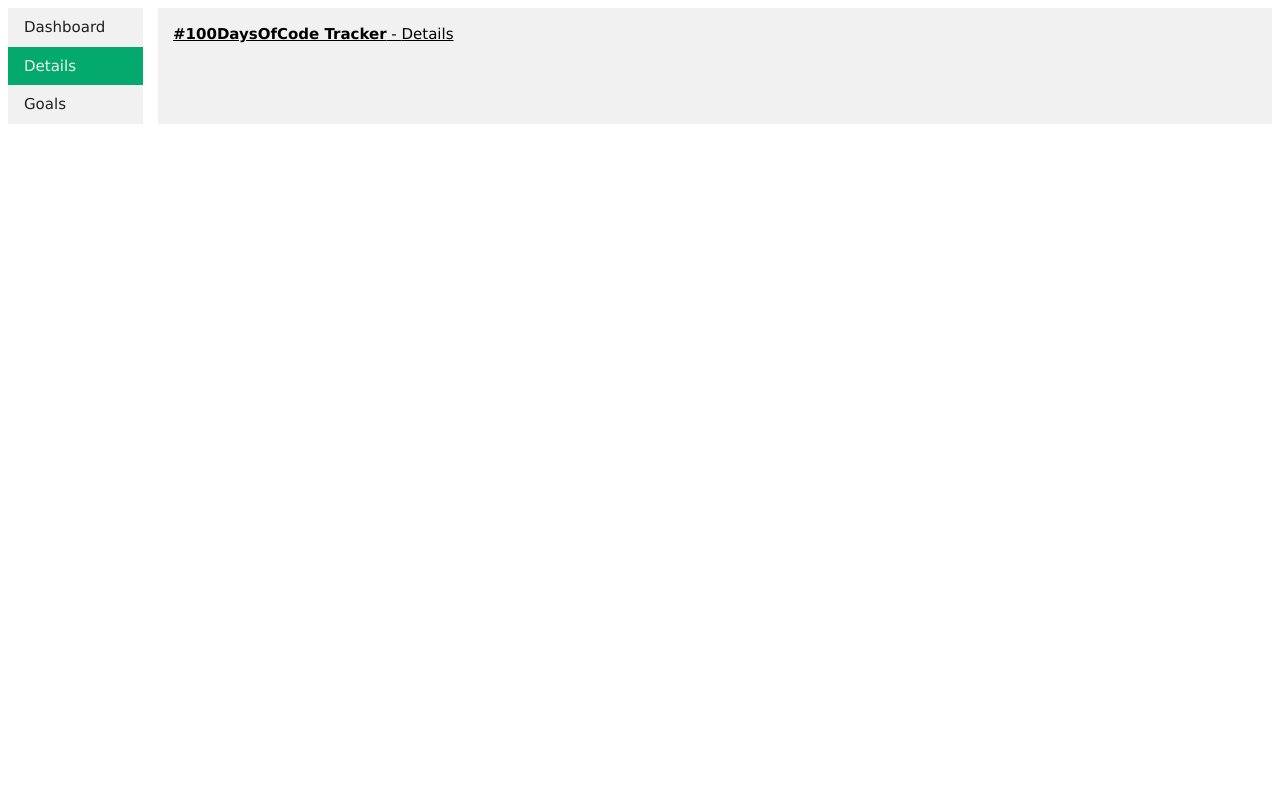
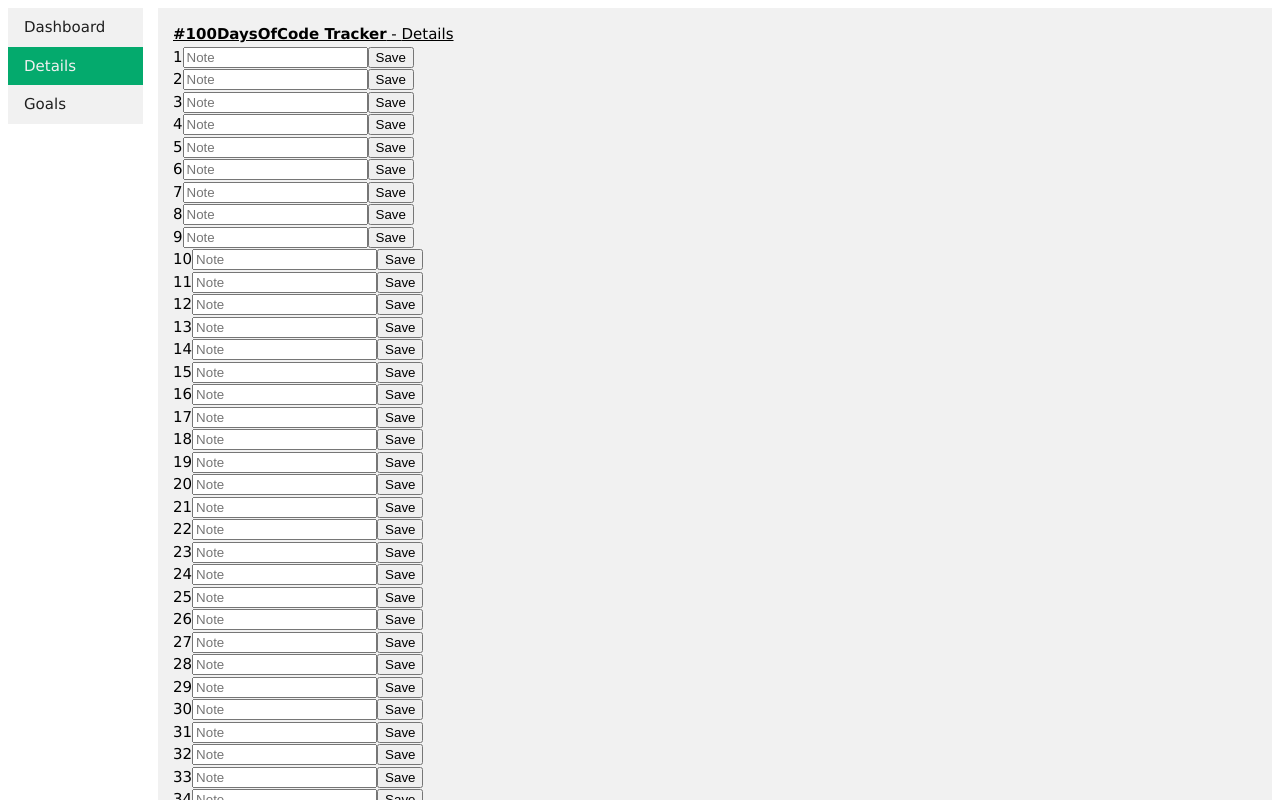
Before and after one commit to bob-fornal/100-Days-Of-Code--Tracker, an Angular app: page /details in a window 1280 px wide. Shown: the top 800 px of the page. Built offline with nearby package versions, Linux system fonts and the light colour scheme.

Commit message:
Improvements to visuals and data handling

```diff
--- /dev/null
+++ b/src/app/core/constants/empty-structure.json
@@ -0,0 +1,104 @@
+{
+  "days": [
+    { "number": 1, "note": "", "done": false },
+    { "number": 2, "note": "", "done": false },
+    { "number": 3, "note": "", "done": false },
+    { "number": 4, "note": "", "done": false },
+    { "number": 5, "note": "", "done": false },
+    { "number": 6, "note": "", "done": false },
+    { "number": 7, "note": "", "done": false },
+    { "number": 8, "note": "", "done": false },
+    { "number": 9, "note": "", "done": false },
+    { "number": 10, "note": "", "done": false },
+    { "number": 11, "note": "", "done": false },
+    { "number": 12, "note": "", "done": false },
+    { "number": 13, "note": "", "done": false },
+    { "number": 14, "note": "", "done": false },
+    { "number": 15, "note": "", "done": false },
+    { "number": 16, "note": "", "done": false },
+    { "number": 17, "note": "", "done": false },
+    { "number": 18, "note": "", "done": false },
+    { "number": 19, "note": "", "done": false },
+    { "number": 20, "note": "", "done": false },
+    { "number": 21, "note": "", "done": false },
+    { "number": 22, "note": "", "done": false },
+    { "number": 23, "note": "", "done": false },
+    { "number": 24, "note": "", "done": false },
+    { "number": 25, "note": "", "done": false },
+    { "number": 26, "note": "", "done": false },
+    { "number": 27, "note": "", "done": false },
+    { "number": 28, "note": "", "done": false },
+    { "number": 29, "note": "", "done": false },
+    { "number": 30, "note": "", "done": false },
+    { "number": 31, "note": "", "done": false },
+    { "number": 32, "note": "", "done": false },
+    { "number": 33, "note": "", "done": false },
+    { "number": 34, "note": "", "done": false },
+    { "number": 35, "note": "", "done": false },
+    { "number": 36, "note": "", "done": false },
+    { "number": 37, "note": "", "done": false },
+    { "number": 38, "note": "", "done": false },
+    { "number": 39, "note": "", "done": false },
+    { "number": 40, "note": "", "done": false },
+    { "number": 41, "note": "", "done": false },
+    { "number": 42, "note": "", "done": false },
+    { "number": 43, "note": "", "done": false },
+    { "number": 44, "note": "", "done": false },
+    { "number": 45, "note": "", "done": false },
+    { "number": 46, "note": "", "done": false },
+    { "number": 47, "note": "", "done": false },
+    { "number": 48, "note": "", "done": false },
+    { "number": 49, "note": "", "done": false },
+    { "number": 50, "note": "", "done": false },
+    { "number": 51, "note": "", "done": false },
+    { "number": 52, "note": "", "done": false },
+    { "number": 53, "note": "", "done": false },
+    { "number": 54, "note": "", "done": false },
+    { "number": 55, "note": "", "done": false },
+    { "number": 56, "note": "", "done": false },
+    { "number": 57, "note": "", "done": false },
+    { "number": 58, "note": "", "done": false },
+    { "number": 59, "note": "", "done": false },
+    { "number": 60, "note": "", "done": false },
+    { "number": 61, "note": "", "done": false },
+    { "number": 62, "note": "", "done": false },
+    { "number": 63, "note": "", "done": false },
+    { "number": 64, "note": "", "done": false },
+    { "number": 65, "note": "", "done": false },
+    { "number": 66, "note": "", "done": false },
+    { "number": 67, "note": "", "done": false },
+    { "number": 68, "note": "", "done": false },
+    { "number": 69, "note": "", "done": false },
+    { "number": 70, "note": "", "done": false },
+    { "number": 71, "note": "", "done": false },
+    { "number": 72, "note": "", "done": false },
+    { "number": 73, "note": "", "done": false },
+    { "number": 74, "note": "", "done": false },
+    { "number": 75, "note": "", "done": false },
+    { "number": 76, "note": "", "done": false },
+    { "number": 77, "note": "", "done": false },
+    { "number": 78, "note": "", "done": false },
+    { "number": 79, "note": "", "done": false },
+    { "number": 80, "note": "", "done": false },
+    { "number": 81, "note": "", "done": false },
+    { "number": 82, "note": "", "done": false },
+    { "number": 83, "note": "", "done": false },
+    { "number": 84, "note": "", "done": false },
+    { "number": 85, "note": "", "done": false },
+    { "number": 86, "note": "", "done": false },
+    { "number": 87, "note": "", "done": false },
+    { "number": 88, "note": "", "done": false },
+    { "number": 89, "note": "", "done": false },
+    { "number": 90, "note": "", "done": false },
+    { "number": 91, "note": "", "done": false },
+    { "number": 92, "note": "", "done": false },
+    { "number": 93, "note": "", "done": false },
+    { "number": 94, "note": "", "done": false },
+    { "number": 95, "note": "", "done": false },
+    { "number": 96, "note": "", "done": false },
+    { "number": 97, "note": "", "done": false },
+    { "number": 98, "note": "", "done": false },
+    { "number": 99, "note": "", "done": false },
+    { "number": 100, "note": "", "done": false }
+  ]
+}
--- a/src/app/core/interfaces/item.ts
+++ b/src/app/core/interfaces/item.ts
@@ -1,5 +1,6 @@
 
 export interface Item {
   number: number;
+  note: string;
   done: boolean;
 }
--- /dev/null
+++ b/src/app/core/interfaces/strucuture.ts
@@ -0,0 +1,6 @@
+
+import { Item } from "./item"
+
+export interface Structure {
+  days: Array<Item>;
+}
--- a/src/app/core/services/storage.service.ts
+++ b/src/app/core/services/storage.service.ts
@@ -1,9 +1,23 @@
+
 import { Injectable } from '@angular/core';
+import { BehaviorSubject } from 'rxjs';
+
+import { Structure } from '@core/interfaces/strucuture';
+
+import blank from '@core/constants/empty-structure.json';
 
 @Injectable({
   providedIn: 'root'
 })
 export class StorageService {
 
+  _structure: Structure = blank;
+  structure: BehaviorSubject<Structure> = new BehaviorSubject<Structure>(this._structure);
+
   constructor() { }
+
+  structureChange = (newStructure: Structure): void => {
+    this._structure = { ...newStructure };
+    this.structure.next(this._structure);
+  };
 }
--- a/src/app/pages/dashboard/dashboard.component.html
+++ b/src/app/pages/dashboard/dashboard.component.html
@@ -7,6 +7,7 @@
       class="status" [class.active]="day.done === true"
       (click)="selectDay(i)">
       <item-svg [item]="day"></item-svg>
+      <span *ngIf="day.note.length > 0" class="tooltip-text">{{ day.note }}</span>
     </span>
     <span class="number">{{ day.number }}</span>
   </span>
--- a/src/app/pages/dashboard/dashboard.component.scss
+++ b/src/app/pages/dashboard/dashboard.component.scss
@@ -11,6 +11,7 @@
       text-align: center;
       border: 1px solid var(--color-silver);
       padding: 0.5em 1em;
+      position: relative;
 
       &:not(.active) {
         cursor: pointer;
@@ -18,6 +19,43 @@
       &.active {
         background-color: var(--color-highlight);
         color: var(--color-off-white);
+      }
+
+      .tooltip-text {
+        opacity: 0;
+        visibility: hidden;
+
+        width: 180px;
+        background-color: var(--color-tooltip);
+        color: var(--color-off-white);
+
+        text-align: center;
+        border-radius: 6px;
+        padding: 0.5em;
+        transition: opacity .6s;
+
+        /* Position the tooltip */
+        position: absolute;
+        z-index: 1;
+        top: 90%;
+        left: 50%;
+        margin-left: -90px;
+      }
+
+      .tooltip-text::after {
+        content: "";
+        position: absolute;
+        bottom: 100%;
+        left: 50%;
+        margin-left: -5px;
+        border-width: 5px;
+        border-style: solid;
+        border-color: transparent transparent #555 transparent;
+      }
+
+      &:hover .tooltip-text {
+        opacity: 1;
+        visibility: visible;
       }
     }
 
--- a/src/app/pages/dashboard/dashboard.component.ts
+++ b/src/app/pages/dashboard/dashboard.component.ts
@@ -1,7 +1,10 @@
 
-import { Component, OnInit } from '@angular/core';
+import { Component } from '@angular/core';
+
+import { StorageService } from '@core/services/storage.service';
 
 import { Item } from '@core/interfaces/item';
+import { Structure } from '@core/interfaces/strucuture';
 
 @Component({
   selector: 'app-dashboard',
@@ -9,24 +12,25 @@
   styleUrls: ['./dashboard.component.scss'],
   host: {'class': 'wrapper--content'}
 })
-export class DashboardComponent implements OnInit {
+export class DashboardComponent {
 
   days: Array<Item> = [];
+  _structure: Structure | null = null;
 
-  constructor() {
-    for (let i = 0, len = 100; i < len; i++) {
-      this.days.push({ number: i + 1, done: false });
-    }
-    this.days[0].done = true;
-    this.days[1].done = true;
-    this.days[2].done = true;
+  constructor(
+    private storage: StorageService
+  ) {
+    this.storage.structure.subscribe(this.handleStructureChange);
   }
 
-  ngOnInit(): void {
-  }
+  handleStructureChange = (structure: Structure): void => {
+    this._structure = { ...structure };
+    this.days = structure.days;
+  };
 
   selectDay = (index: number): void => {
-    this.days[index].done = true;
+    this._structure!.days[index].done = true;
+    this.storage.structureChange(this._structure!);
   };
 
 }
--- a/src/app/pages/details/details.component.html
+++ b/src/app/pages/details/details.component.html
@@ -1,2 +1,21 @@
 
 <app-title>Details</app-title>
+
+<div class="details">
+  <!-- Not Done -->
+  <div class="detail" *ngFor="let day of days; let i = index">
+    <ng-container *ngIf="day.done === false">
+      <span class="day">{{ day.number }}</span>
+      <input [id]="'note-' + i" class="note" [value]="day.note" placeholder="Note" />
+      <button class="button" (click)="saveNote(i)">Save</button>
+    </ng-container>
+  </div>
+  <!-- Done -->
+  <div class="detail" *ngFor="let day of days; let i = index">
+    <ng-container *ngIf="day.done === true">
+      <span class="day">{{ day.number }}</span>
+      <span class="note">{{ day.note }}</span>
+    </ng-container>
+  </div>
+
+</div>
--- a/src/app/pages/details/details.component.ts
+++ b/src/app/pages/details/details.component.ts
@@ -1,4 +1,10 @@
-import { Component, OnInit } from '@angular/core';
+
+import { Component } from '@angular/core';
+
+import { StorageService } from '@core/services/storage.service';
+
+import { Item } from '@core/interfaces/item';
+import { Structure } from '@core/interfaces/strucuture';
 
 @Component({
   selector: 'app-details',
@@ -6,11 +12,30 @@
   styleUrls: ['./details.component.scss'],
   host: {'class': 'wrapper--content'}
 })
-export class DetailsComponent implements OnInit {
+export class DetailsComponent {
 
-  constructor() { }
+  days: Array<Item> = [];
+  _structure: Structure | null = null;
 
-  ngOnInit(): void {
+  constructor(
+    public storage: StorageService
+  ) {
+    this.storage.structure.subscribe(this.handleStructureChange);
   }
 
+  handleStructureChange = (structure: Structure): void => {
+    this._structure = { ...structure };
+    this.days = structure.days;
+  };
+
+  saveNote = (index: number): void => {
+    const id: string = `note-${ index }`;
+    const value = (<HTMLInputElement>document.getElementById(id)).value;
+    if (value.length === 0) return;
+
+    this._structure!.days[index].note = value;
+    this._structure!.days[index].done = true;
+    this.storage.structureChange(this._structure!);
+  };
+
 }
--- a/src/app/shared/item-svg/item-svg.component.ts
+++ b/src/app/shared/item-svg/item-svg.component.ts
@@ -10,6 +10,6 @@
 })
 export class ItemSvgComponent {
 
-  @Input('item') item: Item = { number: -1, done: false };
+  @Input('item') item: Item = { number: -1, note: '', done: false };
 
 }
--- a/src/styles.scss
+++ b/src/styles.scss
@@ -5,6 +5,7 @@
   --color-black: black;
   --color-off-black: #1f1f1f;
   --color-highlight: #04AA6D;
+  --color-tooltip: #555555;
   --color-silver: silver;
 }
 
```
